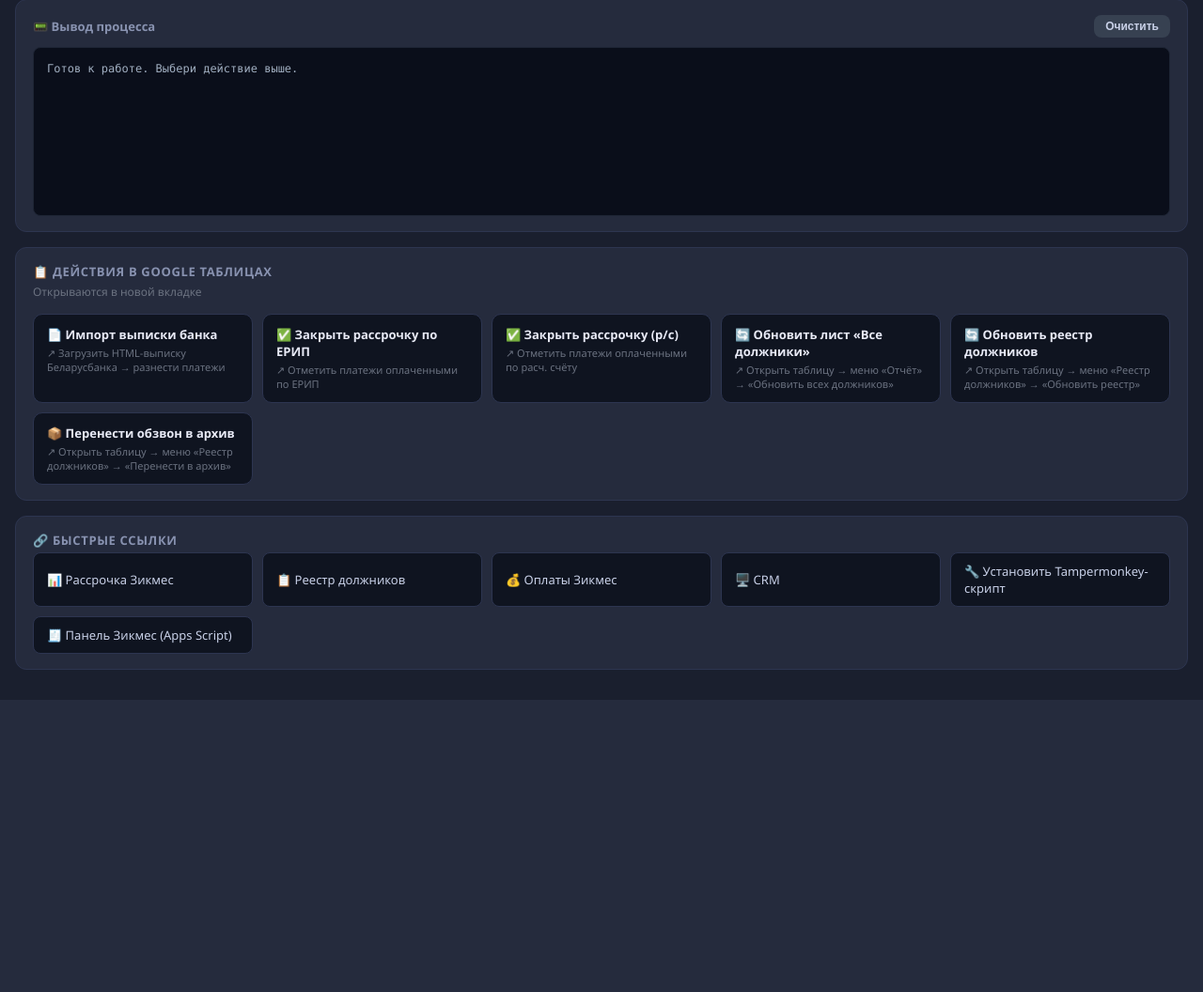
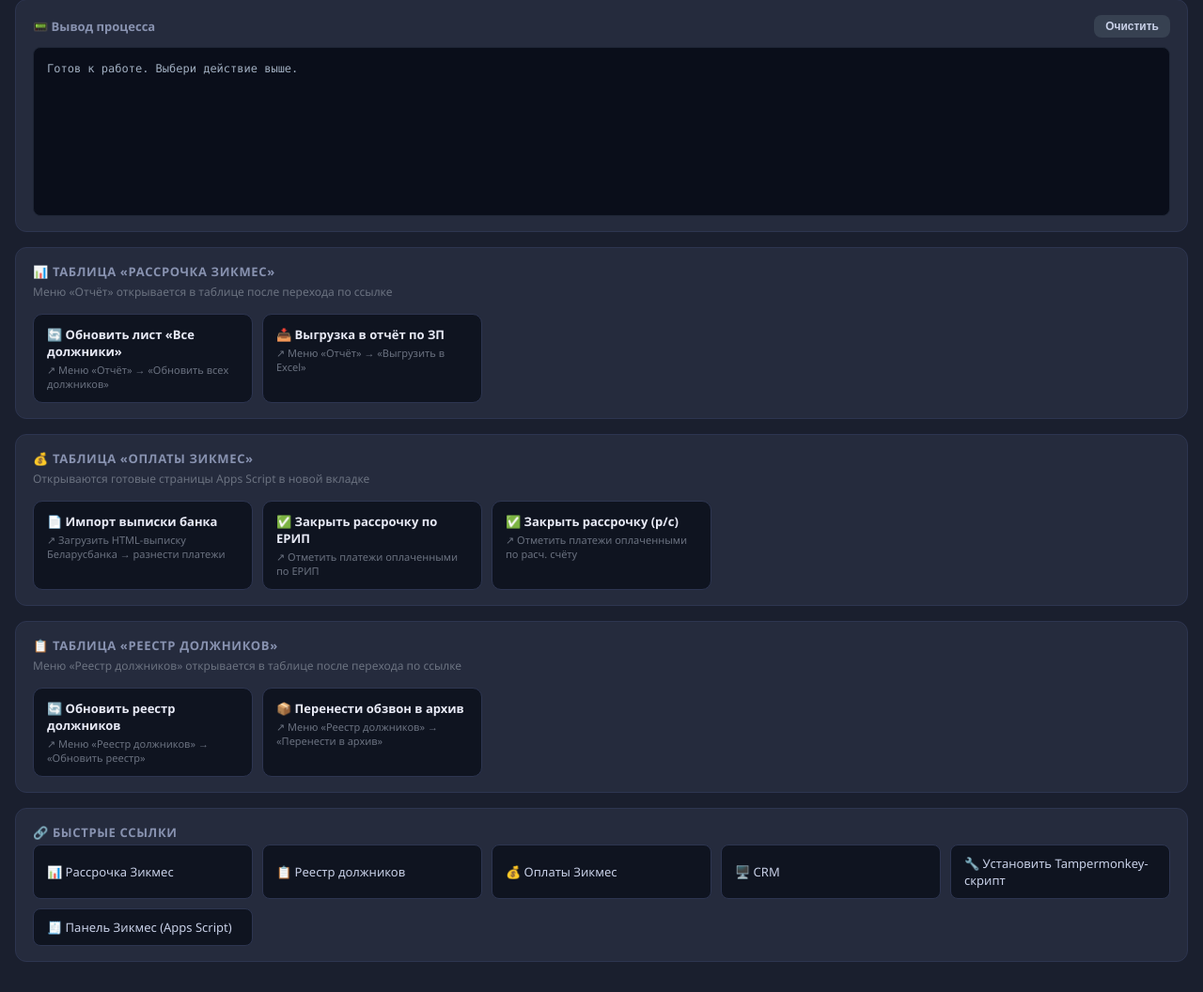
Before and after one commit to koluda49-web/zikmes-crm, a Flask app: page / in a window 1280 px wide. Shown: the part 328-1384 px from the top of the page at 94% size. Before the commit the page ends 1073 px from the top, so only its background shows below. Run offline with Flask 3, Linux system fonts and the light colour scheme.

Commit message:
ui: разделить действия по таблицам, добавить выгрузку в отчёт по ЗП

```diff
--- a/templates/dashboard.html
+++ b/templates/dashboard.html
@@ -274,10 +274,29 @@
   <div id="terminal">Готов к работе. Выбери действие выше.</div>
 </div>
 
-<!-- ===== СТРОКА 2: ДЕЙСТВИЯ В ТАБЛИЦАХ (Вариант А) ===== -->
+<!-- ===== ТАБЛИЦА: РАССРОЧКА ЗИКМЕС ===== -->
 <div class="card">
-  <div class="card-title">📋 Действия в Google Таблицах</div>
-  <div class="card-desc">Открываются в новой вкладке</div>
+  <div class="card-title">📊 Таблица «Рассрочка Зикмес»</div>
+  <div class="card-desc">Меню «Отчёт» открывается в таблице после перехода по ссылке</div>
+  <div class="sheets-grid">
+
+    <a class="sheet-btn opens-tab" href="https://docs.google.com/spreadsheets/d/1rD1WChulpVdzwX6PZ1B4OI7PlmhfU3PqOl1iIbBM3WI" target="_blank">
+      <span class="sheet-btn-title">🔄 Обновить лист «Все должники»</span>
+      <span class="sheet-btn-sub">Меню «Отчёт» → «Обновить всех должников»</span>
+    </a>
+
+    <a class="sheet-btn opens-tab" href="https://docs.google.com/spreadsheets/d/1rD1WChulpVdzwX6PZ1B4OI7PlmhfU3PqOl1iIbBM3WI" target="_blank">
+      <span class="sheet-btn-title">📥 Выгрузка в отчёт по ЗП</span>
+      <span class="sheet-btn-sub">Меню «Отчёт» → «Выгрузить в Excel»</span>
+    </a>
+
+  </div>
+</div>
+
+<!-- ===== ТАБЛИЦА: ОПЛАТЫ ЗИКМЕС (APPS SCRIPT) ===== -->
+<div class="card">
+  <div class="card-title">💰 Таблица «Оплаты Зикмес»</div>
+  <div class="card-desc">Открываются готовые страницы Apps Script в новой вкладке</div>
   <div class="sheets-grid">
 
     <a class="sheet-btn opens-tab" href="https://script.google.com/macros/s/AKfycbx2bknO3z1ZJ7U3z1qrD0-FQdwIljhaZdZ3fiUNKDXmFmtdeC10iQaoRr_-NAXxo8HH/exec?page=import" target="_blank">
@@ -295,19 +314,23 @@
       <span class="sheet-btn-sub">Отметить платежи оплаченными по расч. счёту</span>
     </a>
 
-    <a class="sheet-btn opens-tab" href="https://docs.google.com/spreadsheets/d/1rD1WChulpVdzwX6PZ1B4OI7PlmhfU3PqOl1iIbBM3WI" target="_blank">
-      <span class="sheet-btn-title">🔄 Обновить лист «Все должники»</span>
-      <span class="sheet-btn-sub">Открыть таблицу → меню «Отчёт» → «Обновить всех должников»</span>
-    </a>
+  </div>
+</div>
+
+<!-- ===== ТАБЛИЦА: РЕЕСТР ДОЛЖНИКОВ ===== -->
+<div class="card">
+  <div class="card-title">📋 Таблица «Реестр должников»</div>
+  <div class="card-desc">Меню «Реестр должников» открывается в таблице после перехода по ссылке</div>
+  <div class="sheets-grid">
 
     <a class="sheet-btn opens-tab" href="https://docs.google.com/spreadsheets/d/1bBssA2PLmLSyuENlwO1Jzya9Z0b0PAV_CUNwWC1s3aI" target="_blank">
       <span class="sheet-btn-title">🔄 Обновить реестр должников</span>
-      <span class="sheet-btn-sub">Открыть таблицу → меню «Реестр должников» → «Обновить реестр»</span>
+      <span class="sheet-btn-sub">Меню «Реестр должников» → «Обновить реестр»</span>
     </a>
 
     <a class="sheet-btn opens-tab" href="https://docs.google.com/spreadsheets/d/1bBssA2PLmLSyuENlwO1Jzya9Z0b0PAV_CUNwWC1s3aI" target="_blank">
       <span class="sheet-btn-title">📦 Перенести обзвон в архив</span>
-      <span class="sheet-btn-sub">Открыть таблицу → меню «Реестр должников» → «Перенести в архив»</span>
+      <span class="sheet-btn-sub">Меню «Реестр должников» → «Перенести в архив»</span>
     </a>
 
   </div>
```
